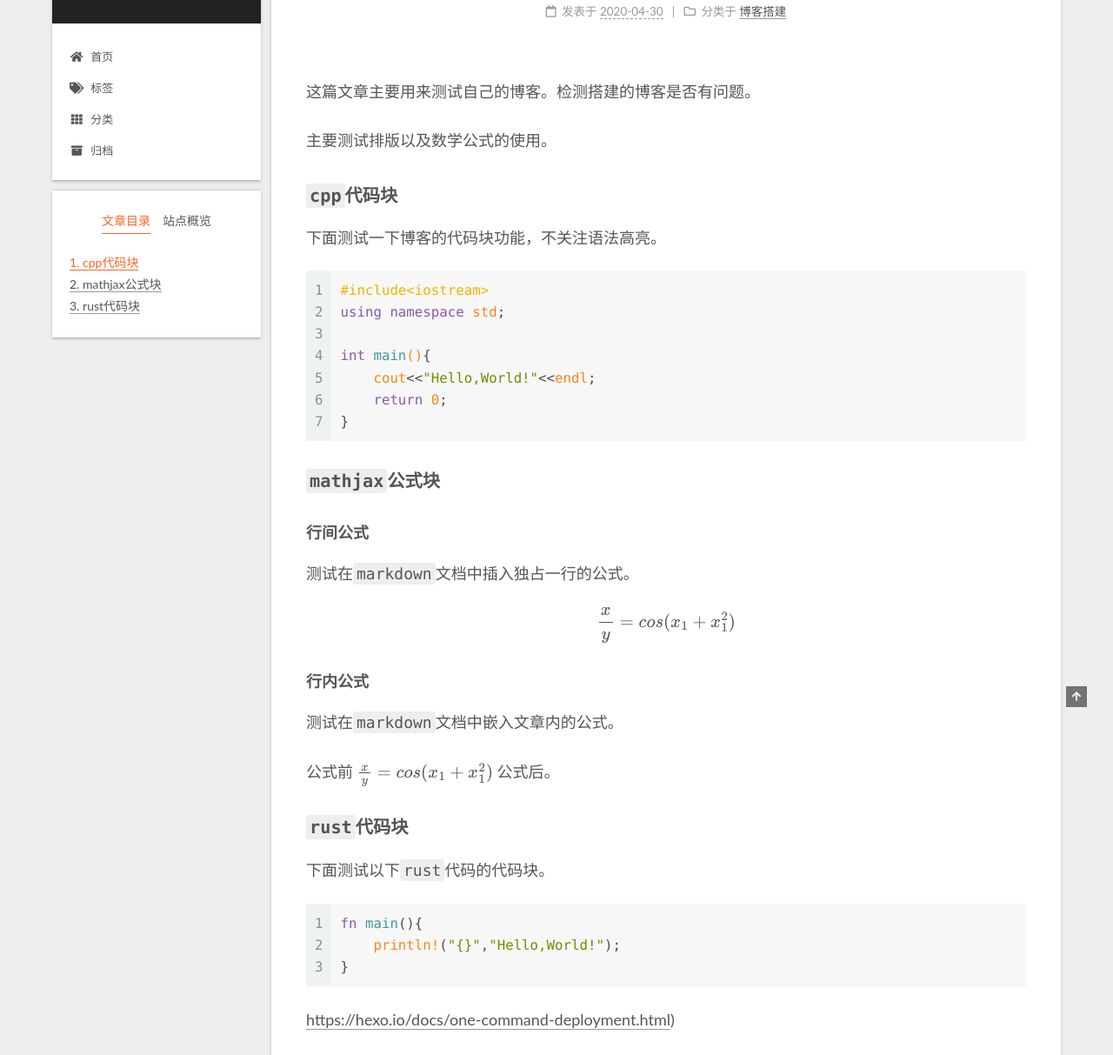
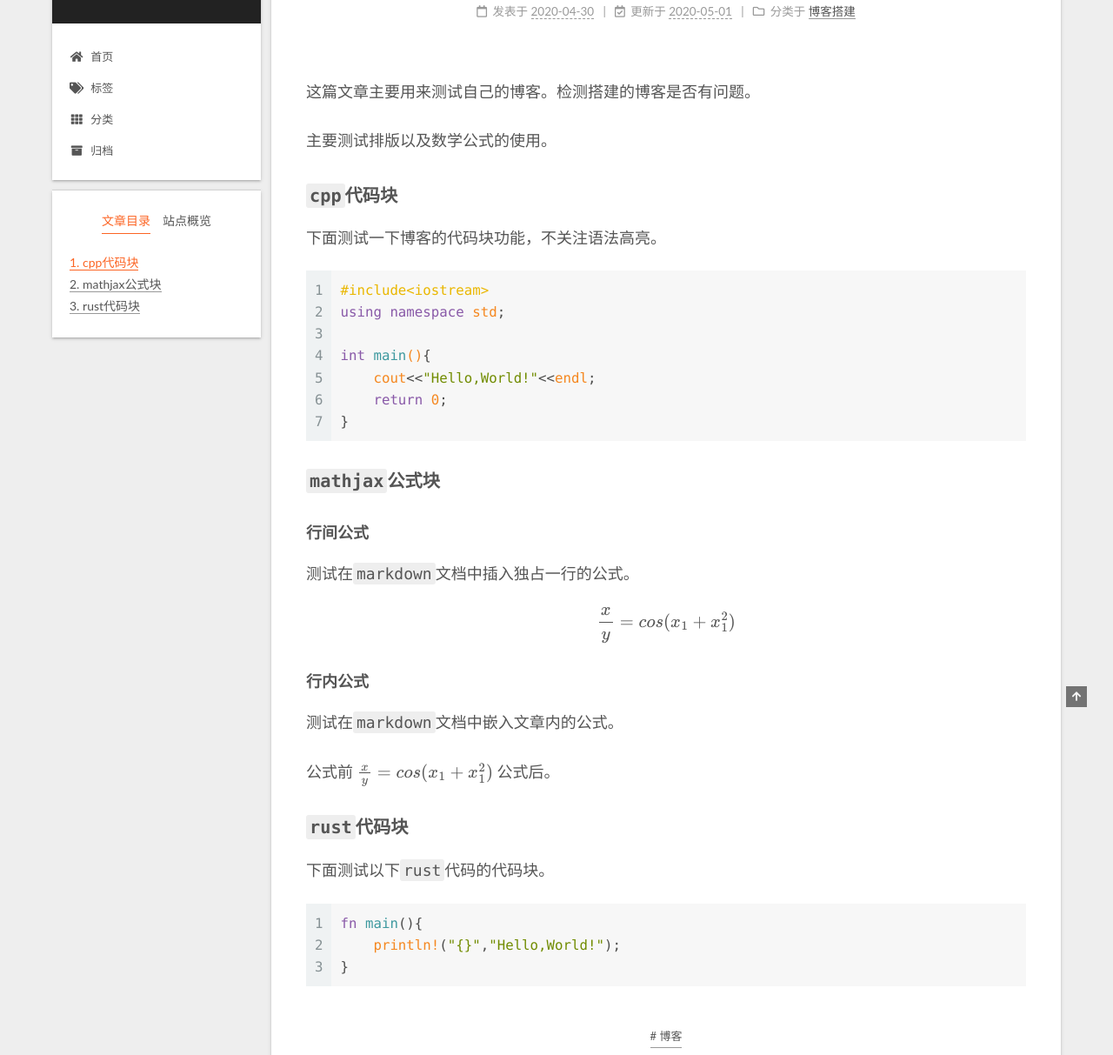
Before and after one commit to xyqkoala/xyqkoala.github.io, a plain HTML site: page 2020/04/30/hello-world/index.html in a window 1280 px wide. Shown: the part 87-1300 px from the top of the page at 87% size. Drawn offline with nearby package versions, Linux system fonts and the light colour scheme.

Commit message:
Site updated: 2020-05-01 00:24:24

```diff
--- a/2020/04/30/hello-world/index.html
+++ b/2020/04/30/hello-world/index.html
@@ -28,7 +28,7 @@
 <meta property="og:description" content="这篇文章主要用来测试自己的博客。检测搭建的博客是否有问题。 主要测试排版以及数学公式的使用。">
 <meta property="og:locale" content="zh_CN">
 <meta property="article:published_time" content="2020-04-30T13:14:28.975Z">
-<meta property="article:modified_time" content="2020-04-30T13:36:16.289Z">
+<meta property="article:modified_time" content="2020-04-30T16:23:43.612Z">
 <meta property="article:author" content="Koala Xu">
 <meta property="article:tag" content="博客">
 <meta name="twitter:card" content="summary">
@@ -185,9 +185,15 @@
               </span>
               <span class="post-meta-item-text">发表于</span>
 
-
-              <time title="创建时间：2020-04-30 21:14:28 / 修改时间：21:36:16" itemprop="dateCreated datePublished" datetime="2020-04-30T21:14:28+08:00">2020-04-30</time>
+              <time title="创建时间：2020-04-30 21:14:28" itemprop="dateCreated datePublished" datetime="2020-04-30T21:14:28+08:00">2020-04-30</time>
             </span>
+              <span class="post-meta-item">
+                <span class="post-meta-item-icon">
+                  <i class="far fa-calendar-check"></i>
+                </span>
+                <span class="post-meta-item-text">更新于</span>
+                <time title="修改时间：2020-05-01 00:23:43" itemprop="dateModified" datetime="2020-05-01T00:23:43+08:00">2020-05-01</time>
+              </span>
             <span class="post-meta-item">
               <span class="post-meta-item-icon">
                 <i class="far fa-folder"></i>
@@ -220,7 +226,6 @@
 <p>公式前 $\frac{x}{y} = cos(x_{1}+x_{1}^{2})$ 公式后。</p>
 <h4 id="rust代码块"><a href="#rust代码块" class="headerlink" title="rust代码块"></a><code>rust</code>代码块</h4><p>下面测试以下<code>rust</code>代码的代码块。</p>
 <figure class="highlight rust"><table><tr><td class="gutter"><pre><span class="line">1</span><br><span class="line">2</span><br><span class="line">3</span><br></pre></td><td class="code"><pre><span class="line"><span class="function"><span class="keyword">fn</span> <span class="title">main</span></span>()&#123;</span><br><span class="line">    <span class="built_in">println!</span>(<span class="string">"&#123;&#125;"</span>,<span class="string">"Hello,World!"</span>);</span><br><span class="line">&#125;</span><br></pre></td></tr></table></figure>
-<p><a href="https://hexo.io/docs/one-command-deployment.html" target="_blank" rel="noopener">https://hexo.io/docs/one-command-deployment.html</a>)</p>
 
     </div>
 
```
Also changed, not shown: index.html (+8 -2 lines).
